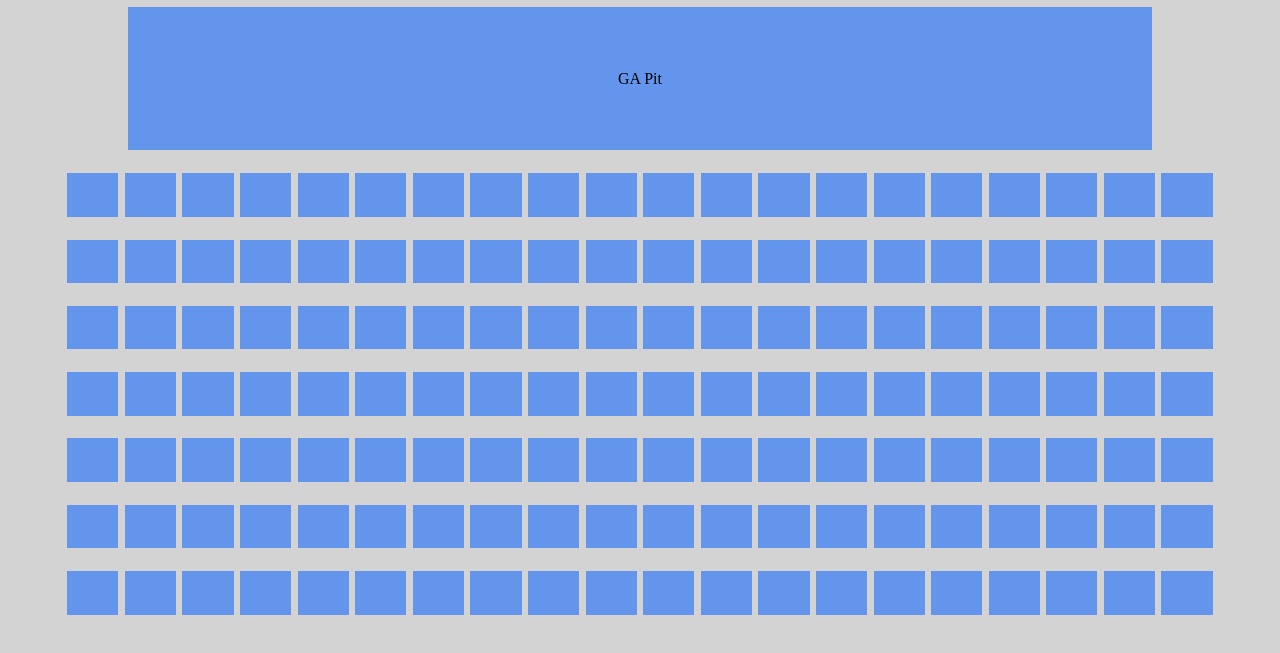
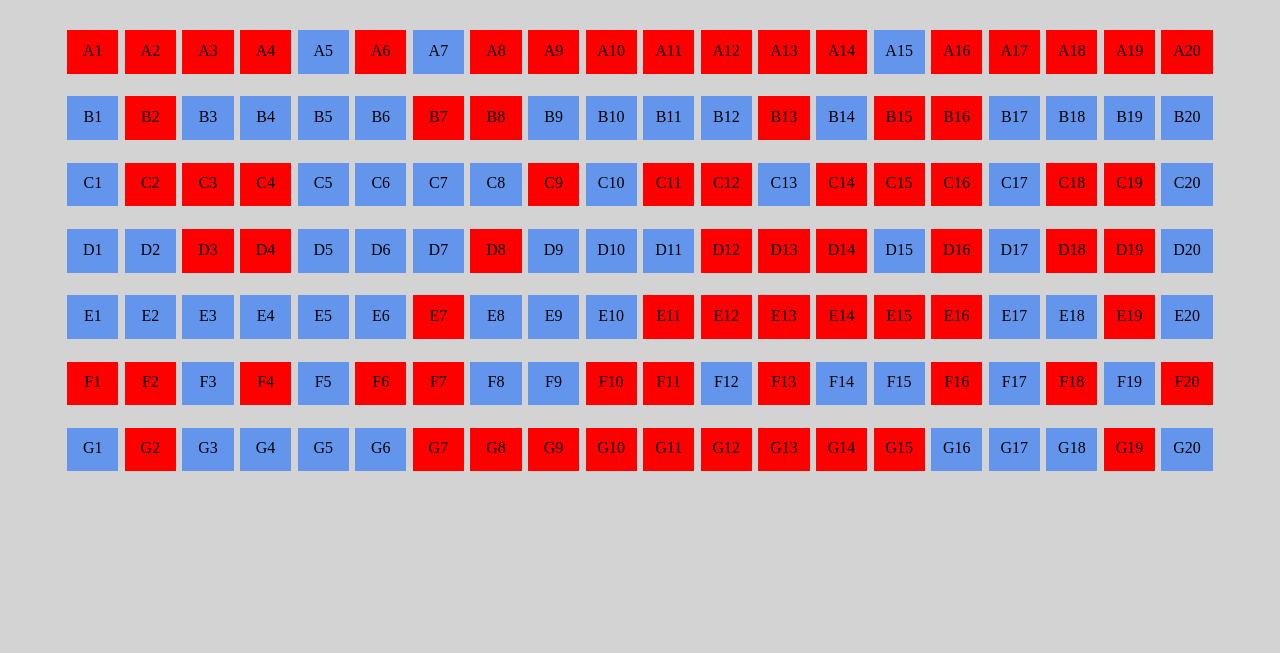
Before and after one commit to tgalen/buy-a-ticket, a plain HTML site: page index.html in a window 1280 px wide. Shown: the part 91-744 px from the top of the page. Drawn offline with Linux system fonts and the light colour scheme.

Commit message:
remove GA Pit, add random availability generator

```diff
--- a/index.html
+++ b/index.html
@@ -13,7 +13,6 @@
             <div id="stage">Stage</div>
         </header>
         <main id="seat-chart">
-            <div id="GA">GA Pit</div>
             <div id="seat-container">
         </main>
     </body>
--- a/script.js
+++ b/script.js
@@ -1,12 +1,17 @@
 const seatContainer = document.getElementById("seat-container");
 const rows = ["A", "B", "C", "D", "E", "F", "G"];
 const seatNums = [1, 2, 3, 4, 5, 6, 7, 8, 9, 10, 11, 12, 13, 14, 15, 16, 17, 18, 19, 20];
+const seatAvailability = 50;
+console.log(seatAvailability);
+
 rows.forEach((row) => {
     let newRow = document.createElement("div");
     newRow.setAttribute("class", "row");
     seatNums.forEach((seat) => {
         let newSeat = document.createElement("div");
-        newSeat.setAttribute("class", "seat");
+        let seatValue = Math.random() * 100;
+        seatValue > seatAvailability ? newSeat.setAttribute("class", "available-seat") : newSeat.setAttribute("class", "unavailable-seat");
+        newSeat.innerHTML = `${row}${seat}`;
         newRow.appendChild(newSeat);
     });
     seatContainer.appendChild(newRow);
--- a/style.css
+++ b/style.css
@@ -47,7 +47,7 @@ main {
     justify-content: space-between;
 }
 
-.seat {
+.available-seat {
     height: 4vh;
     width: 4vw;
     background-color: cornflowerblue;
@@ -56,6 +56,15 @@ main {
     padding-top: 1%;
 }
 
-.seat:hover {
+.available-seat:hover {
     background-color: darkblue;
 }
+
+.unavailable-seat {
+    background-color: red;
+    height: 4vh;
+    width: 4vw;
+    margin: auto;
+    text-align: center;
+    padding-top: 1%;
+}
```
